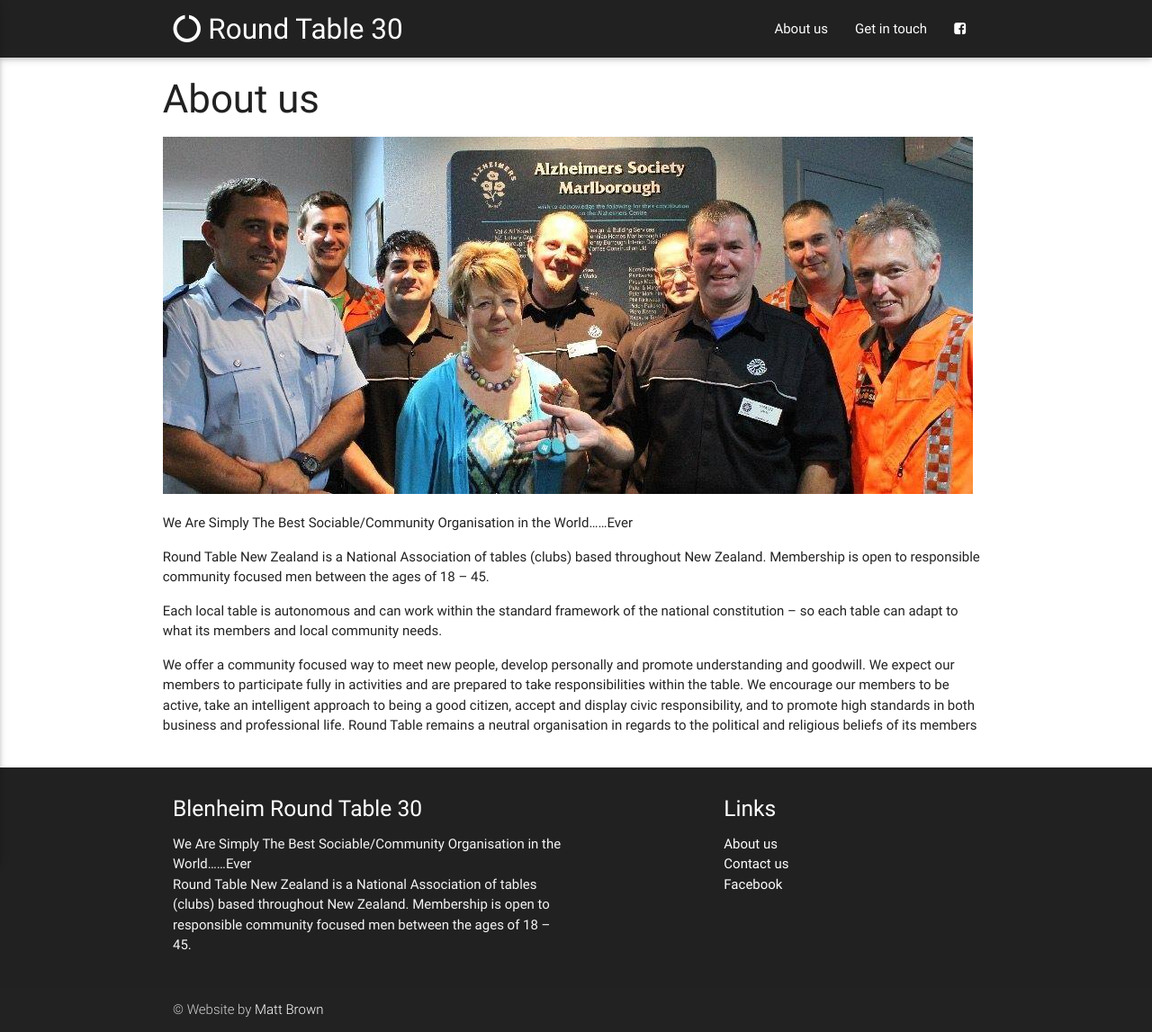
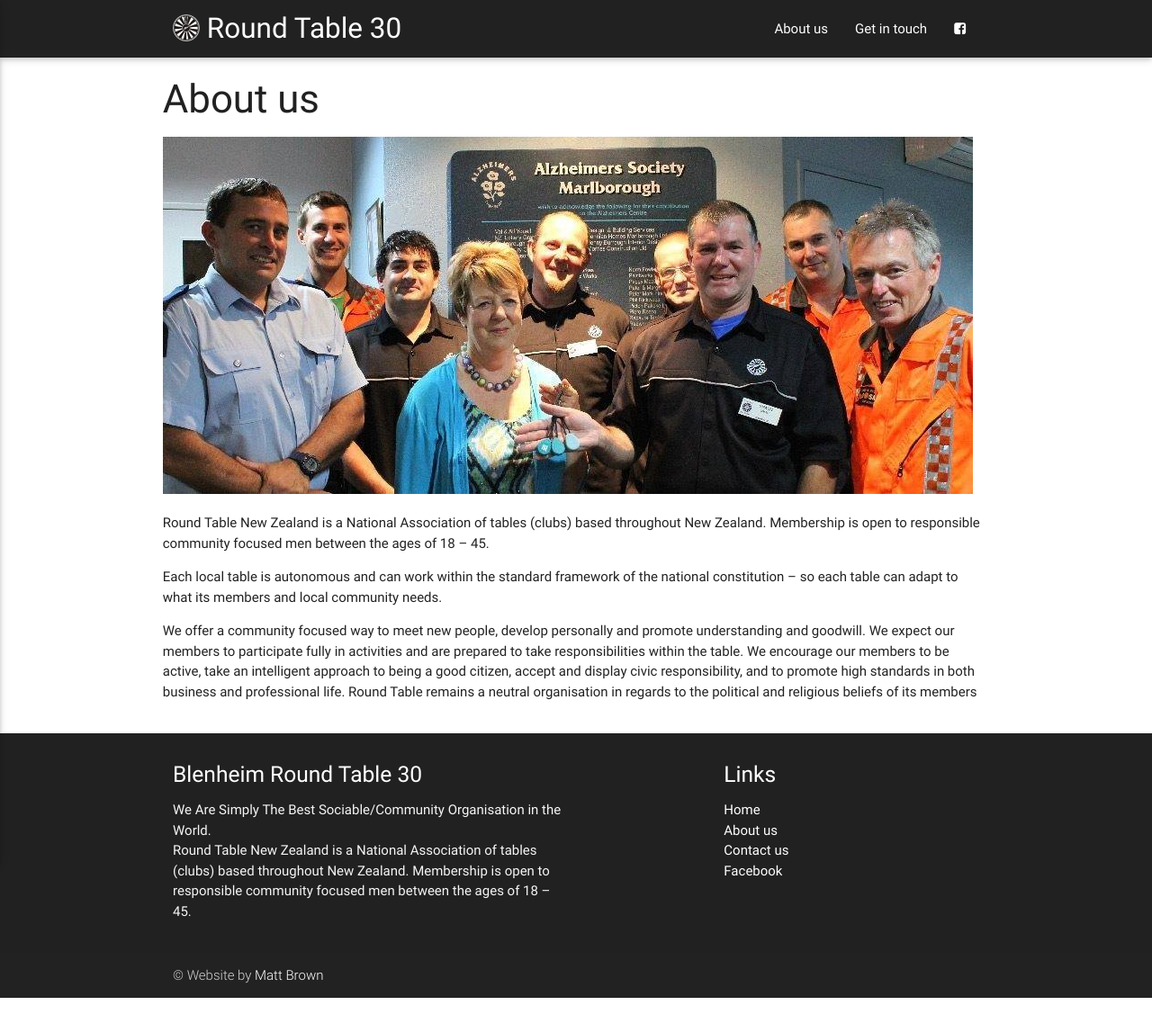
Before and after one commit to mattybrown/blenheimRoundTable, a Jekyll site: the page built from about.md, in a window 1280 px wide. Shown: the whole page at 90% size. Built offline with Jekyll 4.4.1, drawn with Linux system fonts in a browser that asks for light colours; nearby versions of some CDN libraries; after the commit the page ends 1109 px from its top, so only the background shows below that.

Commit message:
added round table logo

```diff
--- a/_config.yml
+++ b/_config.yml
@@ -14,8 +14,8 @@ description: > # this means to ignore newlines until "baseurl:"
   to be active, take an intelligent approach to being a good citizen, accept and display civic responsibility, and to promote high
   standards in both business and professional life. Round Table remains a neutral organisation in regards to the political and
   religious beliefs of its members
-baseurl: "/blenheimRoundTable" # the subpath of your site, e.g. /blog
-url: "https://mattybrown.github.io" # the base hostname & protocol for your site
+baseurl: "" # the subpath of your site, e.g. /blog
+url: "http://localhost:4000" # the base hostname & protocol for your site
 
 
 # Build settings
--- a/_includes/footer.html
+++ b/_includes/footer.html
@@ -4,13 +4,16 @@
       <div class="col l6 s12">
         <h5 class="white-text">Blenheim Round Table 30</h5>
         <p class="grey-text text-lighten-4">
-          We Are Simply The Best Sociable/Community Organisation in the World……Ever<br>
+          We Are Simply The Best Sociable/Community Organisation in the World.<br>
           Round Table New Zealand is a National Association of tables (clubs) based throughout New Zealand. Membership is open to responsible community focused men between the ages of 18 – 45.
         </p>
       </div>
       <div class="col l4 s12 offset-l2">
         <h5 class="white-text">Links</h5>
         <ul>
+          <li>
+            <a class="white-text" href="{{ "" | prepend: site.baseurl | prepend: site.url }}">Home</a>
+          </li>
           <li>
             <a class="white-text" href="{{ "/about/" | prepend: site.baseurl | prepend: site.url }}">About us</a>
           </li>
--- a/_includes/nav.html
+++ b/_includes/nav.html
@@ -1,6 +1,6 @@
 <nav class="site-nav" role="navigation">
   <div class="nav-wrapper container">
-    <a id="logo-container" class="brand-logo" href="{{ site.baseurl | prepend: site.url }}"><i class="fa fa-circle-o-notch"></i> {{ site.title }}</a>
+    <a id="logo-container" class="brand-logo" href="{{ site.baseurl | prepend: site.url }}"><img src="{{ "/images/roundtable-logo.png" | prepend: site.baseurl | prepend: site.url }}"> <span>{{ site.title }}</span></a>
     <ul class="right hide-on-med-and-down">
       {% for my_page in site.pages %}
         {% if my_page.title %}
--- a/_sass/components/_custom.scss
+++ b/_sass/components/_custom.scss
@@ -14,3 +14,11 @@
     height: 100% !important;
   }
 }
+.brand-logo{
+  img{
+    width: 30px;
+    height: 30px;
+    vertical-align: middle;
+    margin-bottom:5px;
+  }
+}
--- a/about.md
+++ b/about.md
@@ -5,8 +5,6 @@ permalink: /about/
 ---
 <img src="{{ "/images/home.jpg" | prepend: site.baseurl | prepend: site.url }}" class="responsive-img">
 
-We Are Simply The Best Sociable/Community Organisation in the World……Ever
-
 Round Table New Zealand is a National Association of tables (clubs) based throughout New Zealand. Membership is open to responsible community focused men between the ages of 18 – 45.
 
 Each local table is autonomous and can work within the standard framework of the national constitution – so each table can adapt to what its members and local community needs.
```
Also changed, not shown: images/roundtable-logo.png (added).
